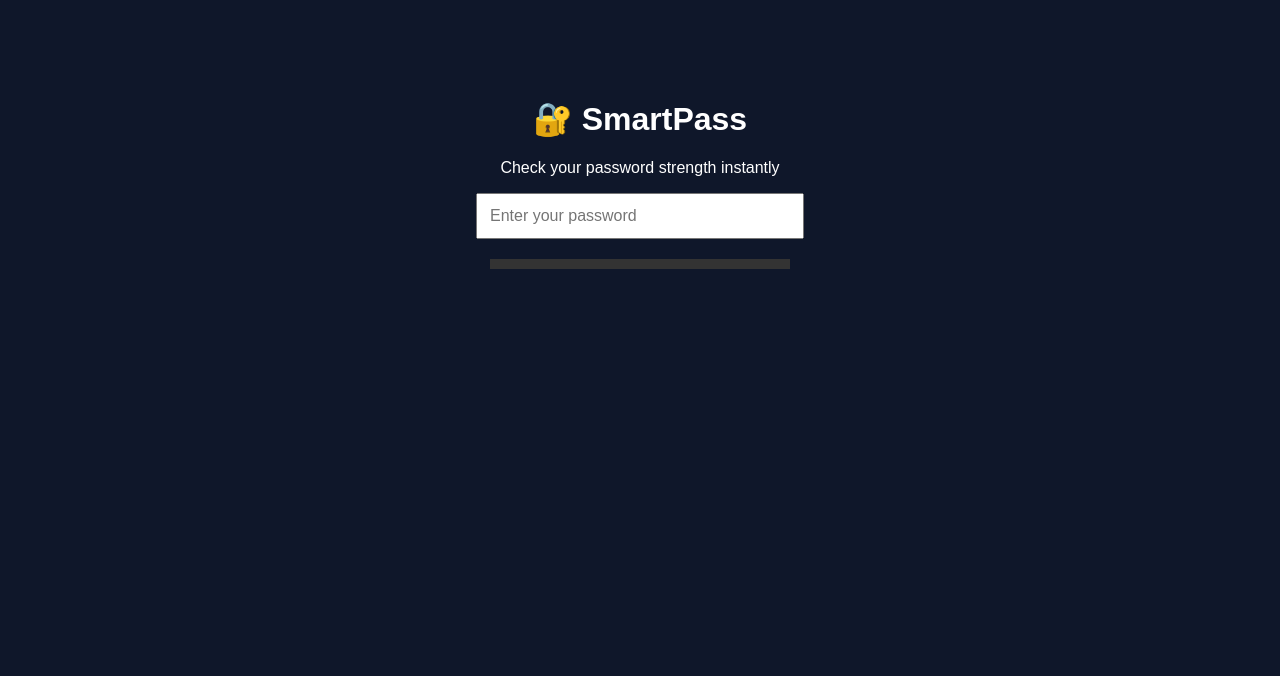
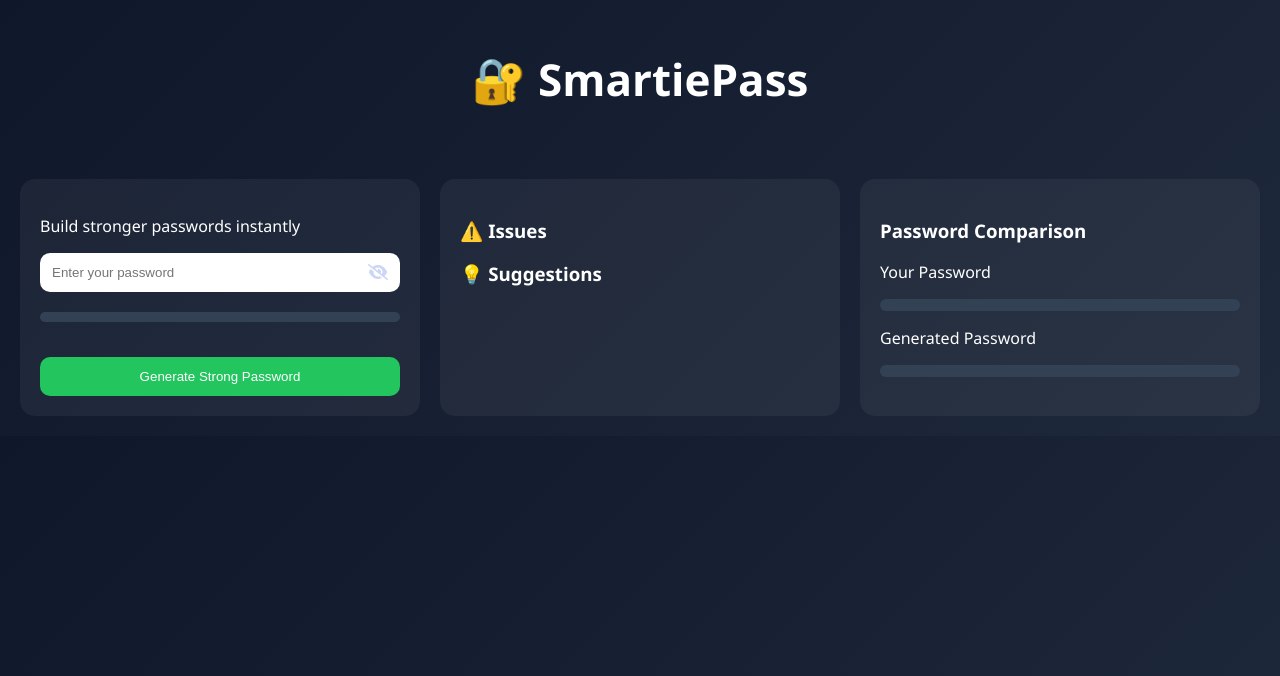
Before and after one commit to Smarikakhadka/Smarpass_individualAssessment, a Flask app: page / in a window 1280 px wide. Shown: the top 676 px of the page. Run offline with Flask 3, Linux system fonts and the light colour scheme.

Commit message:
Upgraded UI and Grid Layout.

```diff
--- a/static/script.js
+++ b/static/script.js
@@ -1,36 +1,94 @@
 const passwordInput = document.getElementById("password");
 
+// CHECK PASSWORD
 passwordInput.addEventListener("input", async () => {
     const password = passwordInput.value;
 
-    const response = await fetch("/check", {
+    if (!password) return;
+
+    const res = await fetch("/check", {
         method: "POST",
-        headers: {
-            "Content-Type": "application/json"
-        },
+        headers: {"Content-Type": "application/json"},
         body: JSON.stringify({ password })
     });
 
-    const data = await response.json();
+    const data = await res.json();
 
-    // Strength text
-    document.getElementById("strength-text").innerText = data.strength;
+    document.getElementById("strength-text").innerText =
+        `Strength: ${data.strength} (${data.score_percentage}%)`;
 
-    // Strength bar
+    document.getElementById("crack-time").innerText =
+        `Crack Time: ${data.crack_time}`;
+
+    document.getElementById("ml-result").innerText =
+        `AI: ${data.ml_prediction} (${data.ml_reason})`;
+
+    document.getElementById("user-bar").style.width =
+        data.score_percentage + "%";
+
     const fill = document.getElementById("strength-fill");
-    fill.style.width = (data.score * 20) + "%";
+    fill.style.width = data.score_percentage + "%";
 
-    if (data.strength === "Weak") fill.style.background = "red";
-    else if (data.strength === "Medium") fill.style.background = "orange";
-    else fill.style.background = "green";
+    fill.style.background =
+        data.strength === "Weak" ? "red" :
+        data.strength === "Medium" ? "orange" : "green";
 
-    // Feedback
-    const feedbackList = document.getElementById("feedback");
-    feedbackList.innerHTML = "";
+    // Issues
+    const feedback = document.getElementById("feedback");
+    feedback.innerHTML = "";
+    data.feedback.forEach(i => {
+        const li = document.createElement("li");
+        li.innerText = i;
+        feedback.appendChild(li);
+    });
 
-    data.feedback.forEach(item => {
+    // Suggestions
+    const suggestions = document.getElementById("suggestions");
+    suggestions.innerHTML = "";
+    data.suggestions.forEach(i => {
         const li = document.createElement("li");
-        li.innerText = item;
-        feedbackList.appendChild(li);
+        li.innerText = i;
+        suggestions.appendChild(li);
     });
 });
+
+// TOGGLE PASSWORD
+function togglePassword() {
+    const input = document.getElementById("password");
+    const icon = document.getElementById("toggleIcon");
+
+    if (input.type === "password") {
+        input.type = "text";
+        icon.classList.replace("fa-eye-slash", "fa-eye");
+    } else {
+        input.type = "password";
+        icon.classList.replace("fa-eye", "fa-eye-slash");
+    }
+}
+
+// GENERATE PASSWORD
+async function generatePassword() {
+    const res = await fetch("/generate");
+    const data = await res.json();
+
+    document.getElementById("generated-password").innerText =
+        "Generated: " + data.generated_password;
+
+    document.getElementById("generated-bar").style.width =
+        data.generated_score + "%";
+
+    const userWidth = document.getElementById("user-bar").style.width;
+    const userScore = parseInt(userWidth) || 0;
+
+    let message = "";
+
+    if (data.generated_score > userScore) {
+        message = "Generated password is stronger";
+    } else if (data.generated_score < userScore) {
+        message = "Your password is stronger";
+    } else {
+        message = "Both passwords are similar";
+    }
+
+    document.getElementById("comparison-text").innerText = message;
+}
--- a/static/style.css
+++ b/static/style.css
@@ -1,33 +1,110 @@
 body {
-    font-family: Arial;
-    background: #0f172a;
+    margin: 0;
+    font-family: "Segoe UI", sans-serif;
+    background: linear-gradient(135deg, #0f172a, #1e293b);
     color: white;
-    text-align: center;
 }
 
-.container {
-    margin-top: 100px;
+/* HEADER */
+.header {
+    text-align: center;
+    padding: 20px;
+    font-size: 22px;
+    font-weight: bold;
 }
 
-input {
-    padding: 12px;
-    width: 300px;
-    font-size: 16px;
+/* GRID */
+.main-layout {
+    display: grid;
+    grid-template-columns: 1fr 1fr 1fr;
+    gap: 20px;
+    padding: 20px;
 }
 
+/* PANELS */
+.left-panel, .middle-panel, .right-panel {
+    background: rgba(255,255,255,0.05);
+    padding: 20px;
+    border-radius: 15px;
+}
+
+/* INPUT */
+.password-container {
+    position: relative;
+}
+
+.password-container input {
+    width: 100%;
+    box-sizing: border-box;
+    padding: 12px;
+    padding-right: 45px;
+    border-radius: 10px;
+    border: none;
+}
+
+.password-container i {
+    position: absolute;
+    right: 12px;
+    top: 50%;
+    transform: translateY(-50%);
+    cursor: pointer;
+    color: #cbd5f5;
+}
+
+/* STRENGTH BAR */
 #strength-bar {
-    width: 300px;
     height: 10px;
-    background: #333;
-    margin: 20px auto;
+    background: #334155;
+    border-radius: 10px;
+    margin: 20px 0;
 }
 
 #strength-fill {
-    height: 10px;
+    height: 100%;
     width: 0%;
-    background: red;
 }
 
-ul {
-    list-style: none;
+/* BUTTON */
+.generate-btn {
+    margin-top: 15px;
+    padding: 12px;
+    width: 100%;
+    border-radius: 10px;
+    border: none;
+    background: #22c55e;
+    color: white;
+    cursor: pointer;
 }
+
+.generate-btn:hover {
+    background: #16a34a;
+}
+
+/* COMPARISON */
+.bar {
+    height: 12px;
+    background: #334155;
+    border-radius: 10px;
+    margin-bottom: 10px;
+}
+
+.fill {
+    height: 100%;
+    width: 0%;
+    border-radius: 10px;
+}
+
+.red { background: red; }
+.green { background: #22c55e; }
+
+.generated-text {
+    font-weight: bold;
+    margin-bottom: 10px;
+}
+
+/* RESPONSIVE */
+@media (max-width: 900px) {
+    .main-layout {
+        grid-template-columns: 1fr;
+    }
+}
--- a/templates/index.html
+++ b/templates/index.html
@@ -1,26 +1,77 @@
 <!DOCTYPE html>
 <html>
 <head>
-    <title>SmartPass</title>
-    <link rel="stylesheet" href="/static/style.css">
+    <title>SmartiePass</title>
+
+    <!-- Font Awesome -->
+    <link rel="stylesheet" href="https://cdnjs.cloudflare.com/ajax/libs/font-awesome/6.5.0/css/all.min.css">
+
+    <!-- Flask CSS -->
+    <link rel="stylesheet" href="{{ url_for('static', filename='style.css') }}">
 </head>
 <body>
 
-<div class="container">
-    <h1>🔐 SmartPass</h1>
-    <p>Check your password strength instantly</p>
+<!-- HEADER -->
+<div class="header">
+    <h1>🔐 SmartiePass</h1>
+</div>
 
-    <input type="password" id="password" placeholder="Enter your password">
+<!-- MAIN GRID -->
+<div class="main-layout">
 
-    <div id="strength-bar">
-        <div id="strength-fill"></div>
+    <!-- LEFT PANEL -->
+    <div class="left-panel">
+        <p>Build stronger passwords instantly</p>
+
+        <div class="password-container">
+            <input type="password" id="password" placeholder="Enter your password">
+            <i class="fa-solid fa-eye-slash" id="toggleIcon" onclick="togglePassword()"></i>
+        </div>
+
+        <div id="strength-bar">
+            <div id="strength-fill"></div>
+        </div>
+
+        <p id="strength-text"></p>
+        <p id="crack-time"></p>
+        <p id="ml-result"></p>
+
+        <button class="generate-btn" onclick="generatePassword()">
+            Generate Strong Password
+        </button>
     </div>
 
-    <h3 id="strength-text"></h3>
+    <!-- MIDDLE PANEL -->
+    <div class="middle-panel">
+        <h3>⚠️ Issues</h3>
+        <ul id="feedback"></ul>
 
-    <ul id="feedback"></ul>
+        <h3>💡 Suggestions</h3>
+        <ul id="suggestions"></ul>
+    </div>
+
+    <!-- RIGHT PANEL -->
+    <div class="right-panel">
+        <h3>Password Comparison</h3>
+
+        <p id="generated-password" class="generated-text"></p>
+
+        <p>Your Password</p>
+        <div class="bar">
+            <div id="user-bar" class="fill red"></div>
+        </div>
+
+        <p>Generated Password</p>
+        <div class="bar">
+            <div id="generated-bar" class="fill green"></div>
+        </div>
+
+        <p id="comparison-text"></p>
+    </div>
+
 </div>
 
-<script src="/static/script.js"></script>
+<script src="{{ url_for('static', filename='script.js') }}"></script>
+
 </body>
 </html>
```
Also changed, not shown: README.md (added), 1 other file.
